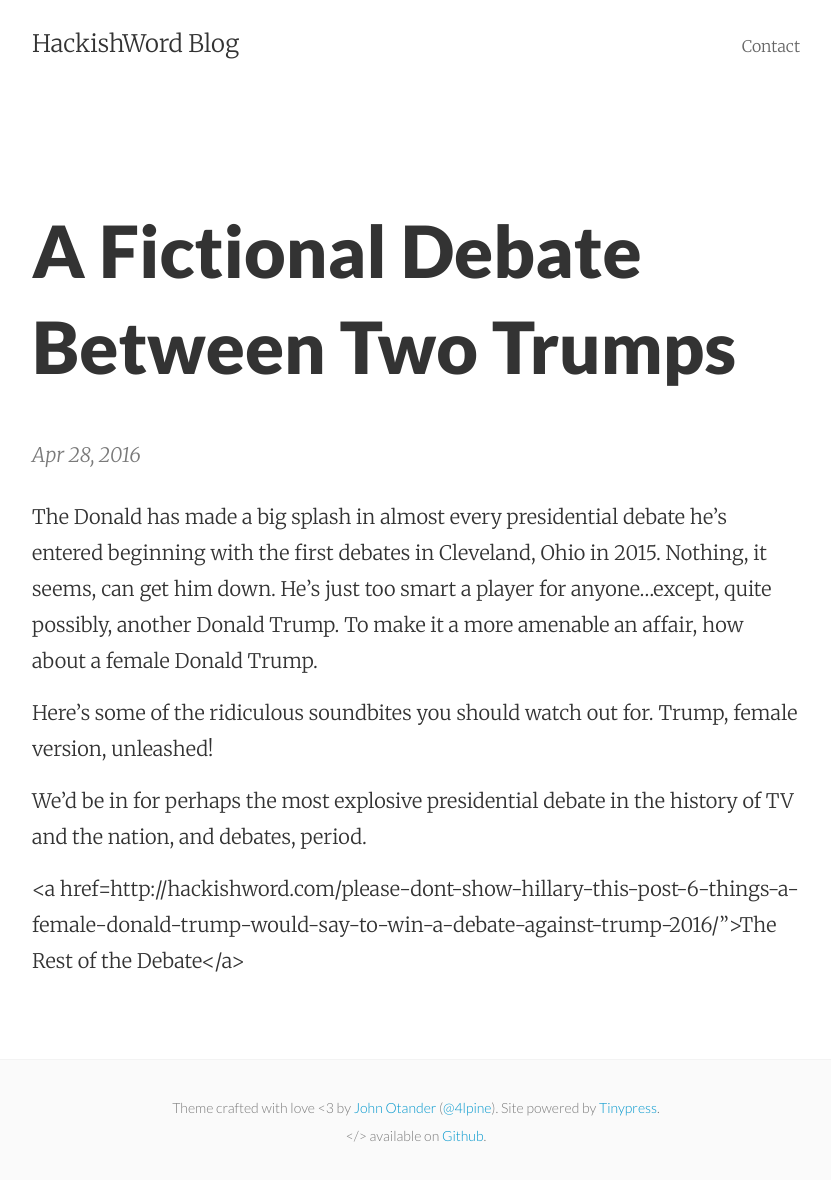
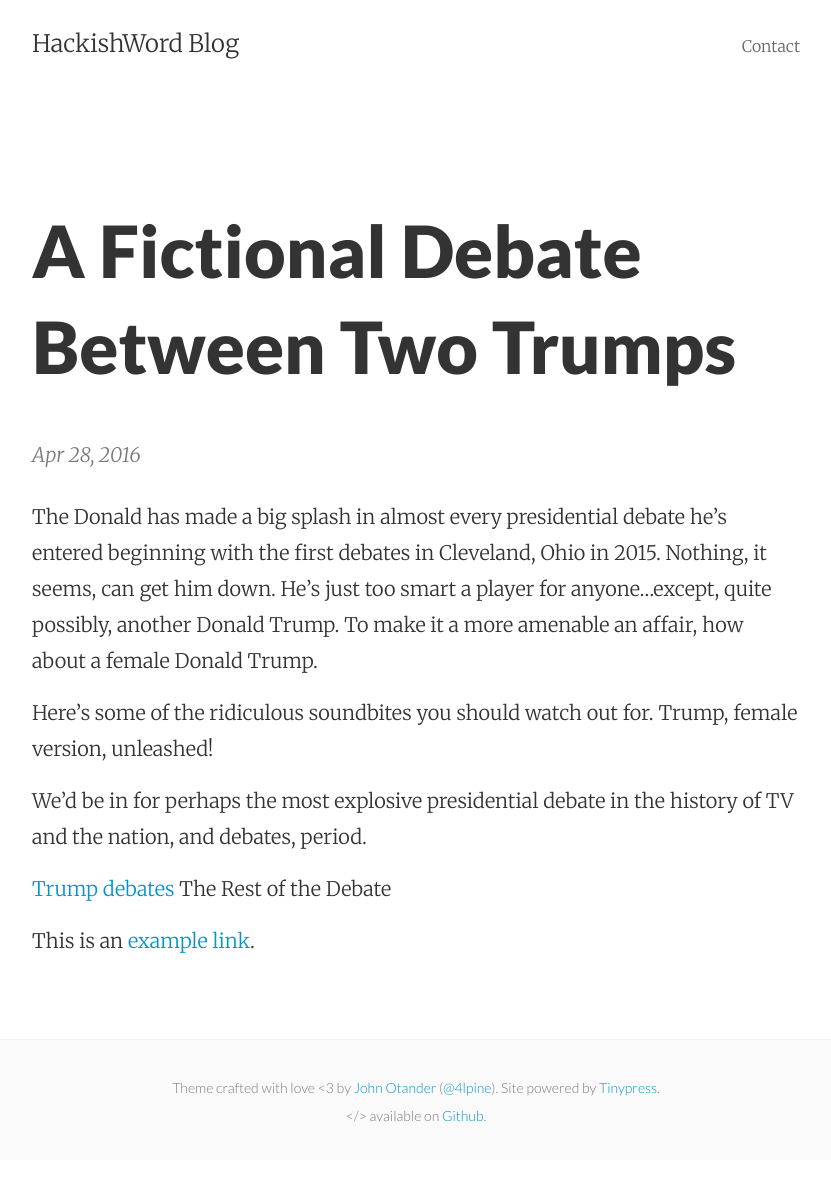
Before and after one commit to tranc99/tranc99.github.io, a Jekyll site: the page built from _posts/2016-04-28-a-fictional-debate-between-two-trumps.markdown, in a window 1280 px wide. Shown: the whole page, without its empty margins (224-1055 px from the left). Built offline with Jekyll 4.4.1, drawn with Linux system fonts in a browser that asks for light colours.

Commit message:
Post update: A Fictional Debate Between Two Trumps

```diff
--- a/_posts/2016-04-28-a-fictional-debate-between-two-trumps.markdown
+++ b/_posts/2016-04-28-a-fictional-debate-between-two-trumps.markdown
@@ -9,4 +9,6 @@ Here’s some of the ridiculous soundbites you should watch out for. Trump, fema
 
 We’d be in for perhaps the most explosive presidential debate in the history of TV and the nation, and debates, period.
 
-<a href=http://hackishword.com/please-dont-show-hillary-this-post-6-things-a-female-donald-trump-would-say-to-win-a-debate-against-trump-2016/">The Rest of the Debate</a>
+[Trump debates](http://hackishword.com/please-dont-show-hillary-this-post-6-things-a-female-donald-trump-would-say-to-win-a-debate-against-trump-2016) The Rest of the Debate
+
+This is an [example link](http://example.com/).
```
